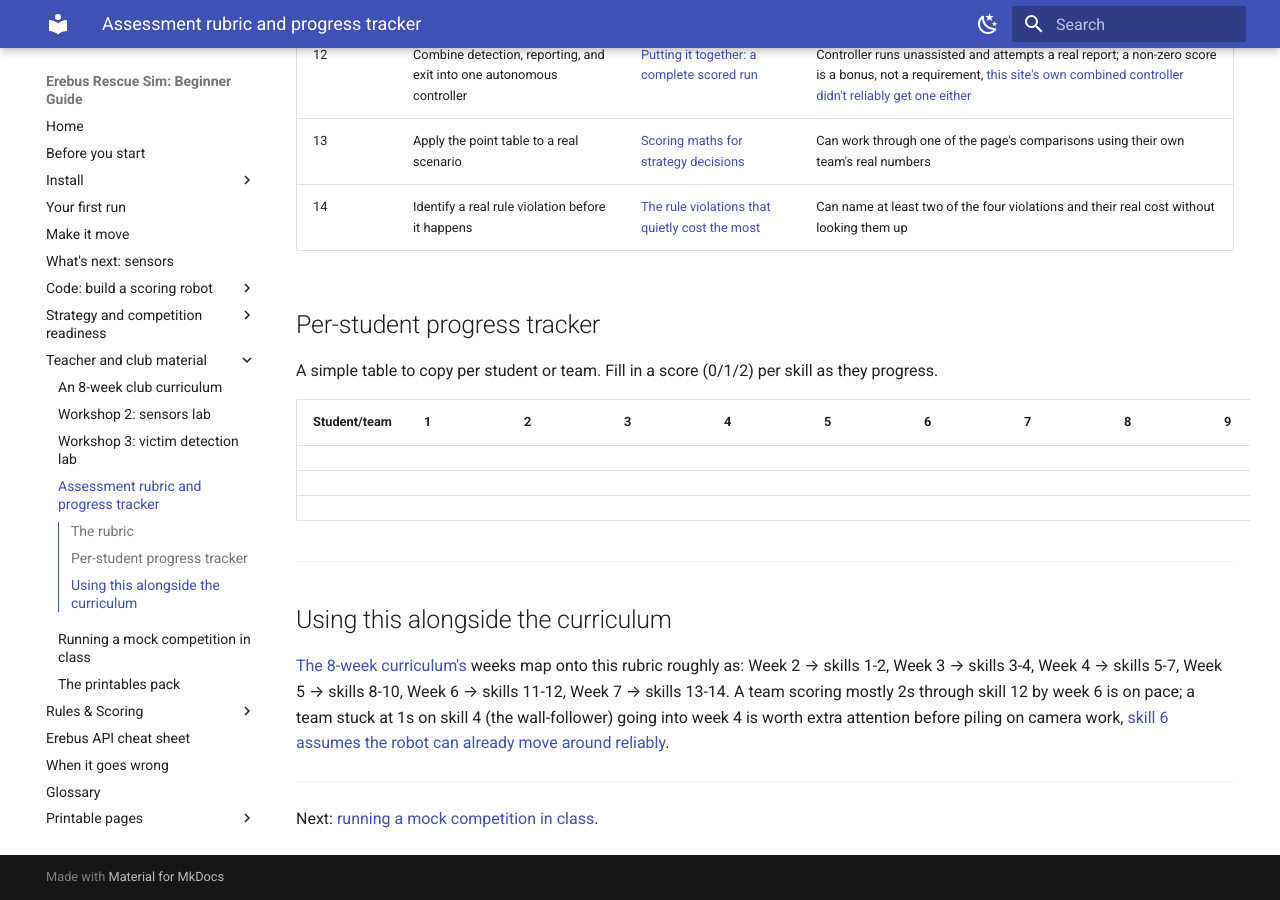
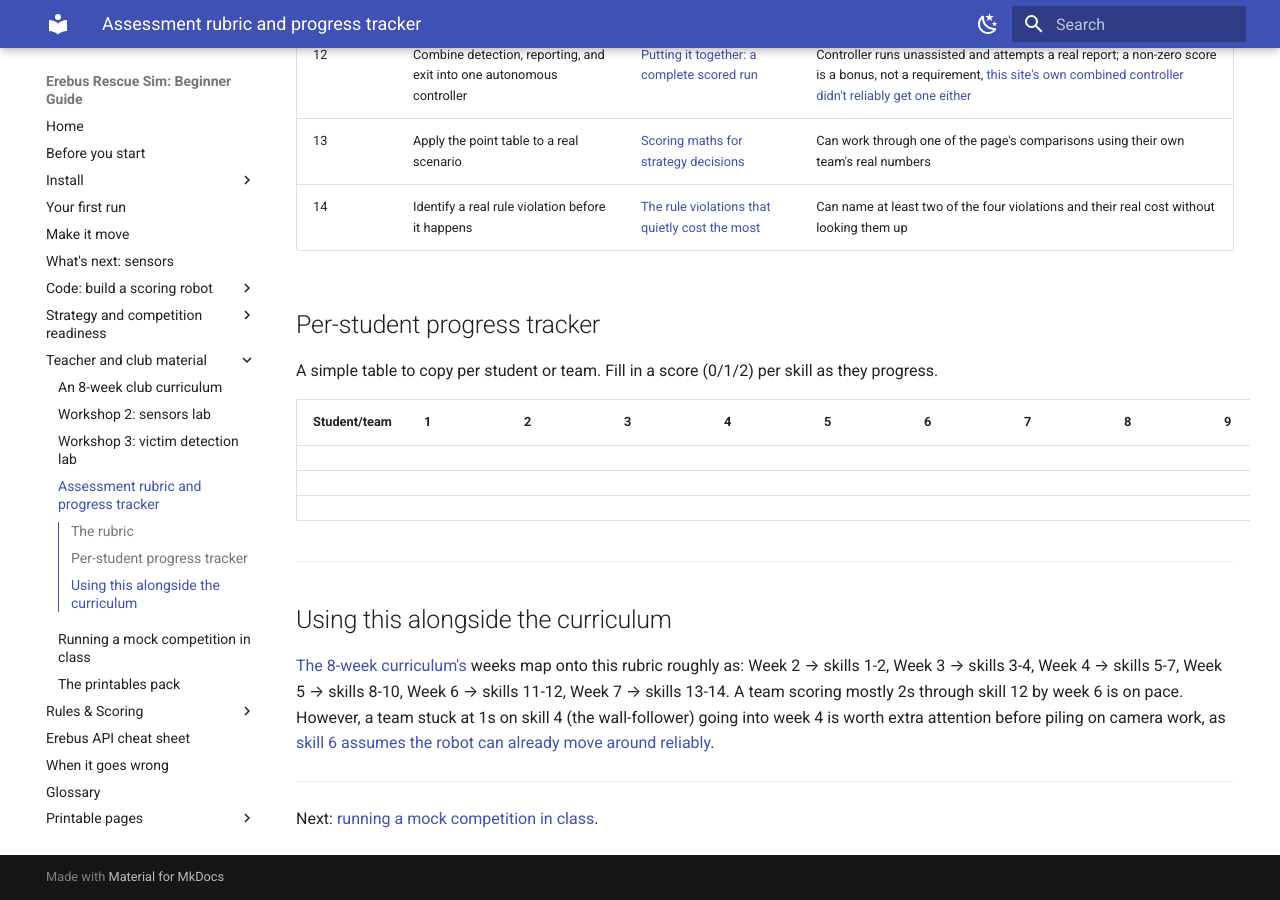
Before and after one commit to talkingj/rcja-rescue-sim-resources, an MkDocs documentation site: the page built from docs/assessment-rubric.md, in a window 1280 px wide and 900 px high, scrolled down 1247 px. Built offline with MkDocs 1.6.1 and Material for MkDocs 9.7.7, drawn with Linux system fonts in a browser that asks for light colours; some of the changed text lies outside the part shown.

Commit message:
style: rewrite assessment-rubric.md in guide voice
Splices fixed: 0. Connectors added: 1. Purpose-first openers: 1.
Spelling: US -> AU, 0 words.
Preservation gate: pass (code blocks, numbers, links, admonitions intact).

```diff
--- a/docs/assessment-rubric.md
+++ b/docs/assessment-rubric.md
@@ -47,9 +47,9 @@ A simple table to copy per student or team. Fill in a score (0/1/2) per skill as
 
 [The 8-week curriculum's](club-curriculum.md) weeks map onto this rubric roughly as: Week 2 → skills
 1-2, Week 3 → skills 3-4, Week 4 → skills 5-7, Week 5 → skills 8-10, Week 6 → skills 11-12, Week 7 →
-skills 13-14. A team scoring mostly 2s through skill 12 by week 6 is on pace; a team stuck at 1s on
-skill 4 (the wall-follower) going into week 4 is worth extra attention before piling on camera work,
-[skill 6 assumes the robot can already move around reliably](code-victim-detection.md).
+skills 13-14. A team scoring mostly 2s through skill 12 by week 6 is on pace. However, a team stuck
+at 1s on skill 4 (the wall-follower) going into week 4 is worth extra attention before piling on
+camera work, as [skill 6 assumes the robot can already move around reliably](code-victim-detection.md).
 
 ---
 
```
Also changed, not shown: other parts of docs/assessment-rubric.md (+3 -3 lines).
